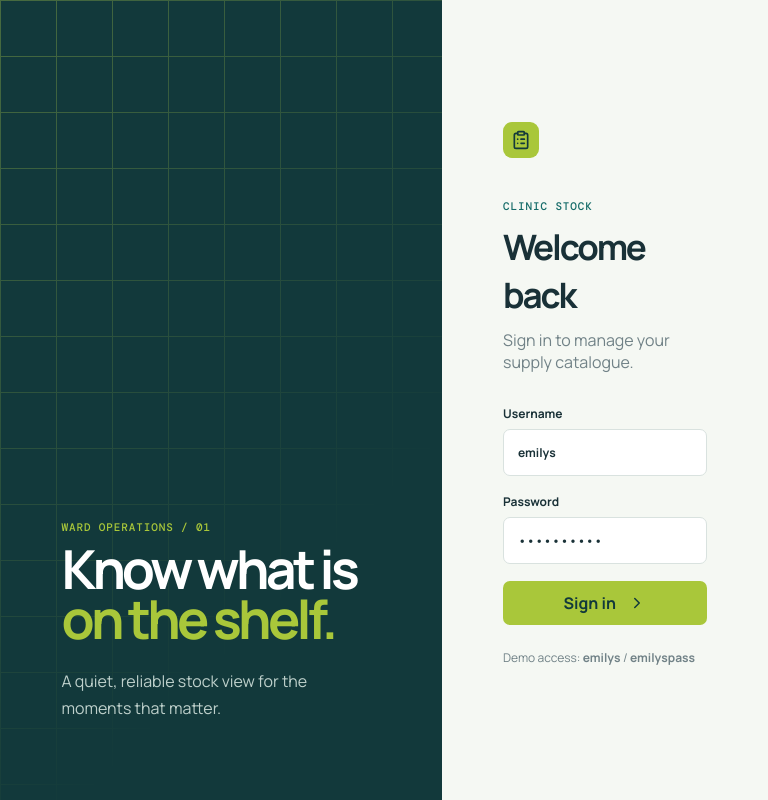
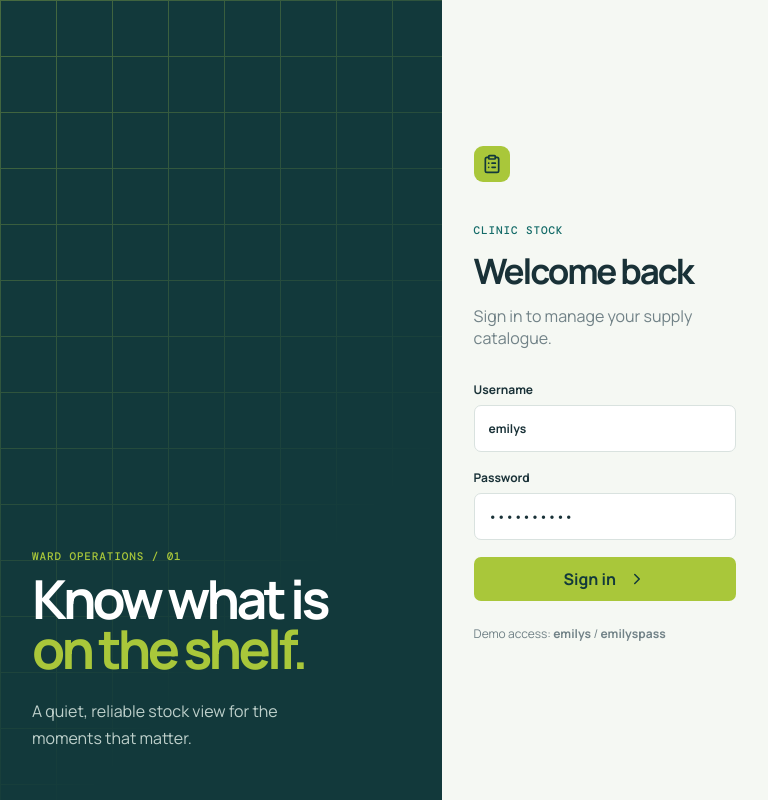
Before and after one commit to Kennedy01-crypto/Assessment, a React (Vite) app: page /login in a window 768 px wide. Built offline with nearby package versions, Linux system fonts and the light colour scheme.

Commit message:
feat: enhance login page layout with responsive design and add Vercel configuration

```diff
--- a/src/App.css
+++ b/src/App.css
@@ -336,10 +336,11 @@ label input:focus,
 .login-page {
   min-height: 100vh;
   display: grid;
-  grid-template-columns: 1.15fr 0.85fr;
+  grid-template-columns: minmax(0, 1.15fr) minmax(0, 0.85fr);
   background: #f5f8f3;
 }
 .login-art {
+  min-width: 0;
   position: relative;
   display: flex;
   align-items: end;
@@ -381,11 +382,21 @@ label input:focus,
   line-height: 1.7;
 }
 .login-panel {
+  min-width: 0;
   max-width: 490px;
   width: 100%;
   justify-self: center;
   align-self: center;
   padding: 8vw;
+}
+@media (min-width: 601px) and (max-width: 900px) {
+  .login-art,
+  .login-panel {
+    padding: 32px;
+  }
+  .art-copy h1 {
+    font-size: clamp(42px, 7vw, 60px);
+  }
 }
 .login-header .brand-mark {
   margin-bottom: 42px;
@@ -573,7 +584,7 @@ label input:focus,
     transform: rotate(360deg);
   }
 }
-@media (max-width: 760px) {
+@media (max-width: 600px) {
   .main-content {
     padding-top: 40px;
   }
```
Also changed, not shown: vercel.json (added).
